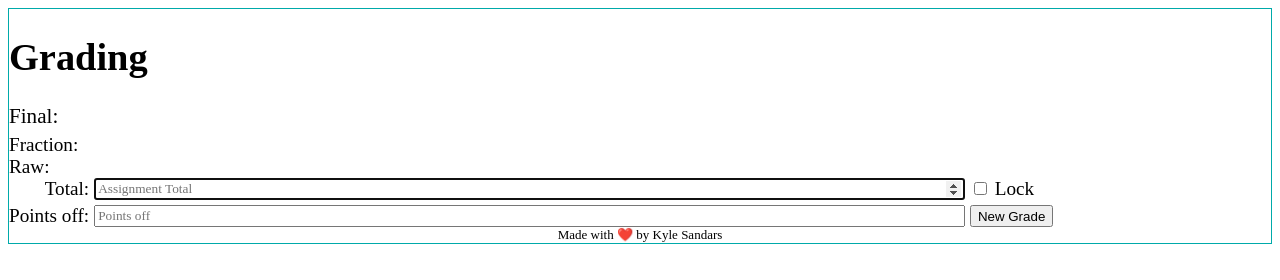
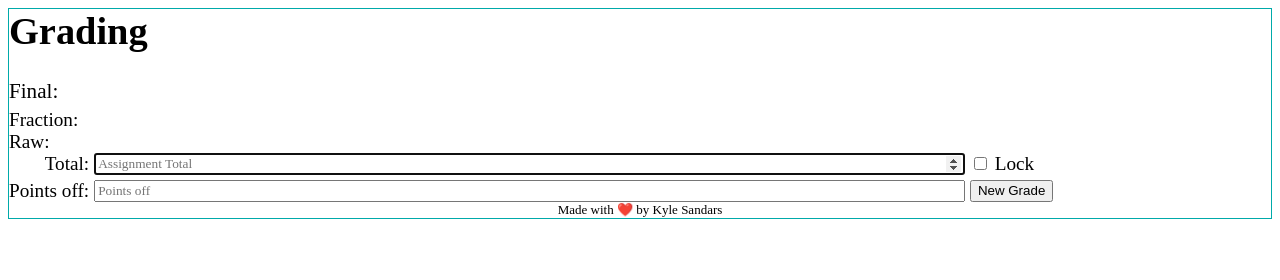
Before and after one commit to kgsbowtie/ez-grader, a plain HTML site: page grade.html in a window 1280 px wide. Drawn offline with Linux system fonts and the light colour scheme.

Commit message:
removed duplicate `body` CSS

```diff
--- a/grade.html
+++ b/grade.html
@@ -22,11 +22,19 @@ body {
   /*height: 100vh;*/
   border: 1px solid #0aa;
   /*overflow-x: hidden;*/
-  overflow-style: clip;
   /*overflow-y: hidden;*/
+  /*height: 100vh;*/
+  height: -webkit-fill-available;
+  display: grid;
+  grid-template-rows: min-content min-content min-content 1fr
+  /*grid-auto-rows:  */
+
+  /*grid-template-columns: 1fr*/
+
 }
 h1 {
   font-size: 2rem;
+  margin-top: 0;
 }
 p {
   padding-bottom: 0;
@@ -71,16 +79,6 @@ footer {
   font: -apple-system-caption2;
   align-self: end;
   justify-self: center;
-
-}
-body {
-  /*height: 100vh;*/
-  height: -webkit-fill-available;
-  display: grid;
-  grid-template-rows: min-content min-content min-content 1fr
-  /*grid-auto-rows:  */
-
-  /*grid-template-columns: 1fr*/
 
 }
 
```
